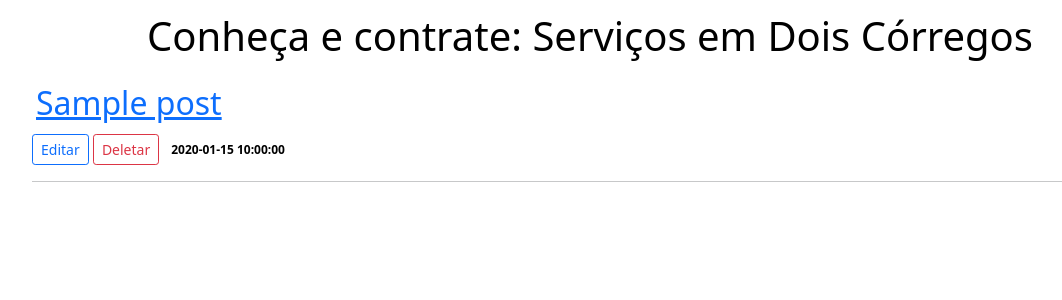
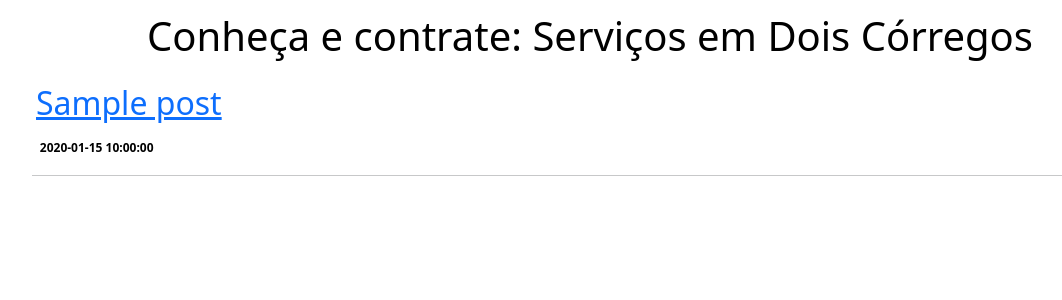
Before and after one commit to brunoanesio/univesp-aplicativoweb, a Flask app: page / in a window 1280 px wide. Shown: the part 56-356 px from the top of the page, without its empty margins (50-1112 px from the left). Run offline with Flask 2, Linux system fonts and the light colour scheme; tables that the repository leaves empty hold one stand-in row (values such as "Sample post"); some libraries are stand-ins or nearby versions.

Commit message:
Atualizado template index

```diff
--- a/templates/index.html
+++ b/templates/index.html
@@ -8,8 +8,6 @@
     {% for post in posts %}
         <a href="{{ url_for('post', post_id=post['id'])}}">
             <h2>{{ post['title'] }}</h2>
-            <a href="/edit/{{ post.id }}" class="btn btn-outline-primary btn-sm">Editar</a>
-            <a href="/delete/{{ post.id }}" class="btn btn-outline-danger btn-sm">Deletar</a>
         </a>
         <span class="badge badge-primary">{{ post['created'] }}</span>
         <style>
```
